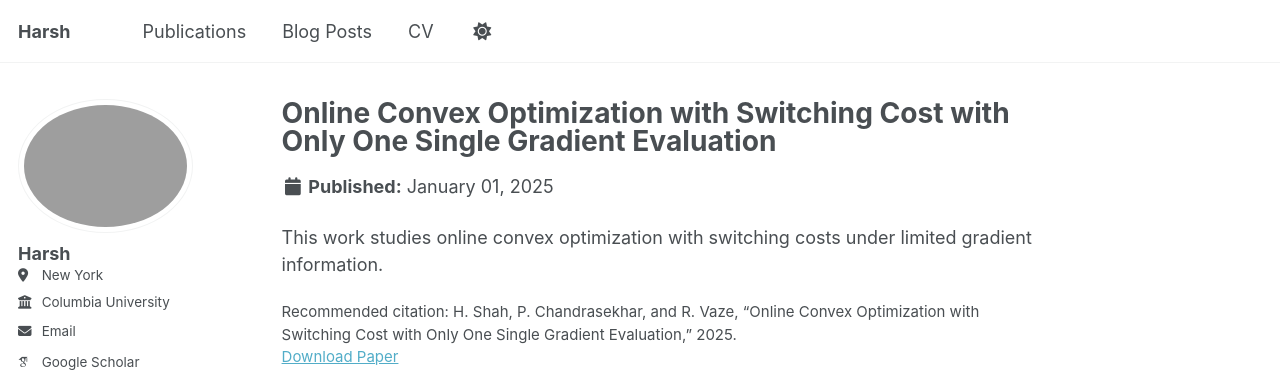
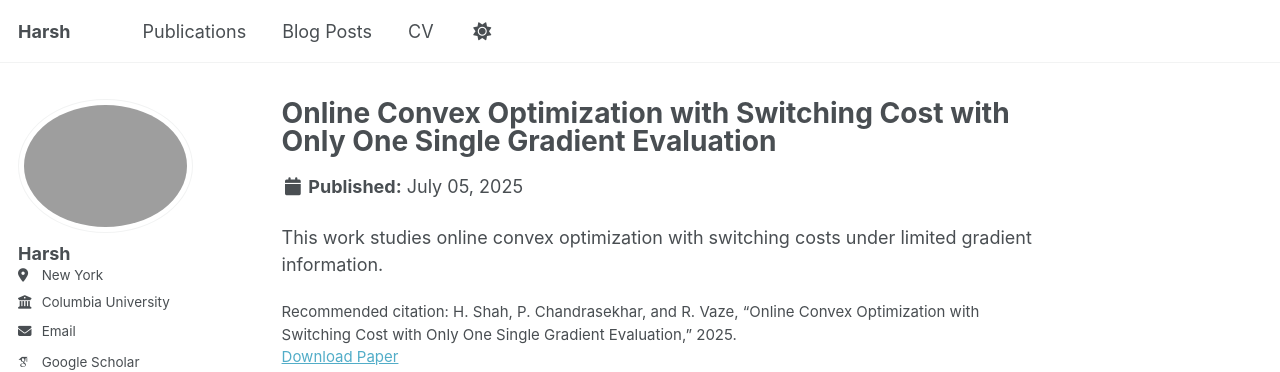
Before and after one commit to harshshah1801/harshshah1801.github.io, a Jekyll site: the page built from _publications/2025-oco-switching-cost.md, in a window 1280 px wide. Shown: the top 372 px of the page. Built offline with Jekyll 4.4.1, drawn with Linux system fonts in a browser that asks for light colours; some web fonts are replaced; a script bundle is joined from its source files by our own code; library files that are not in the unit come from our copies.

Commit message:
Change publication date for OCO switching cost
Updated publication date from 2025-01-01 to 2025-07-05.

```diff
--- a/_publications/2025-oco-switching-cost.md
+++ b/_publications/2025-oco-switching-cost.md
@@ -2,7 +2,7 @@
 title: "Online Convex Optimization with Switching Cost with Only One Single Gradient Evaluation"
 collection: publications
 permalink: /publication/2025-oco-switching-cost
-date: 2025-01-01
+date: 2025-07-05
 paperurl: "https://arxiv.org/pdf/2507.04133"
 citation: "H. Shah, P. Chandrasekhar, and R. Vaze, “Online Convex Optimization with Switching Cost with Only One Single Gradient Evaluation,” 2025."
 ---
```
